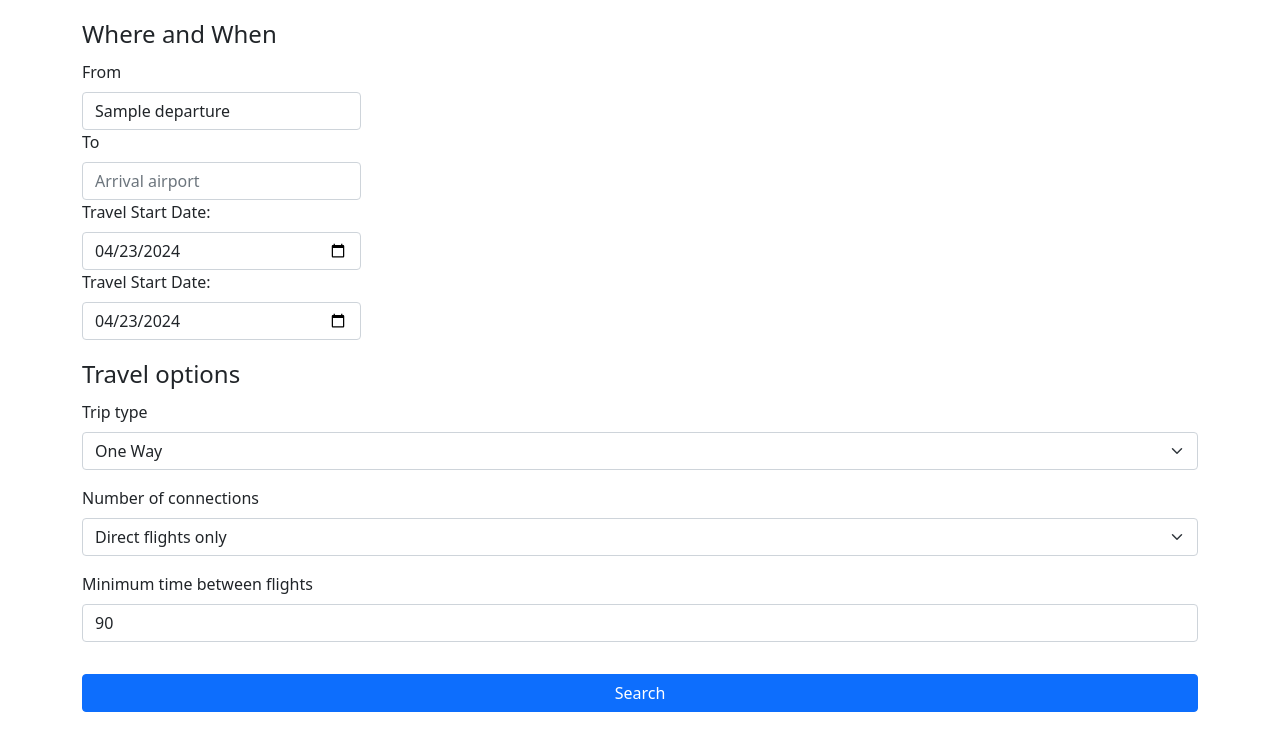
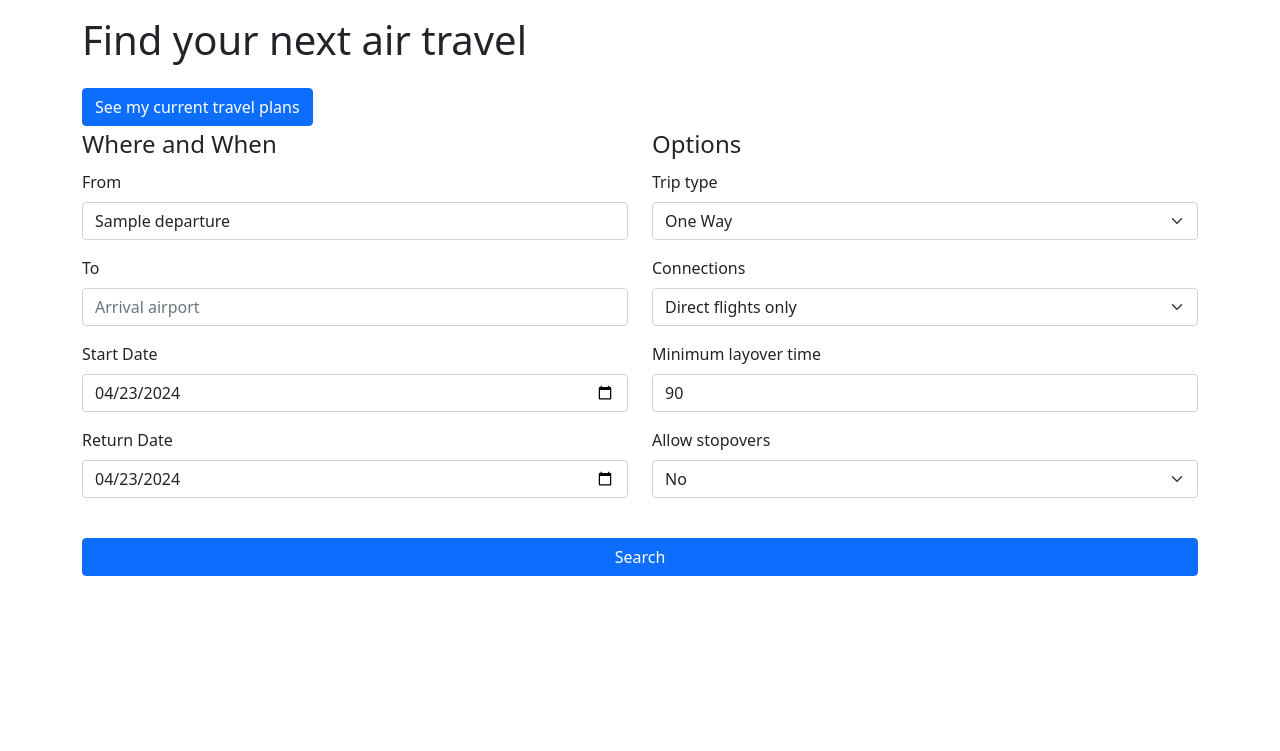
Before and after one commit to paquettm/flight_planner, a PHP site: template app/views/Flight/index.php in a window 1280 px wide. Shown: the top 751 px of the page. Run offline with PHP 8.4, Linux system fonts and the light colour scheme; the template is opened without the code that fills it: most values are stand-ins (such as "Sample title", 1, 10 or a date in 2020).

Commit message:
Improving application flow

```diff
--- a/app/core/App.php
+++ b/app/core/App.php
@@ -2,7 +2,7 @@
 	namespace app\core;
 
 	class App{
-		private $controller = 'Main';
+		private $controller = 'Flight';
 		private $method = 'index';
 
 		public function __construct(){
--- a/app/views/Flight/index.php
+++ b/app/views/Flight/index.php
@@ -20,7 +20,7 @@
             z-index: 1000;
             background-color: white;
             border: 1px solid #ccc;
-            width: 100%; /* Match the input width */
+            max-width: 100%; /* Match the input width */
             max-height: 200px;
             overflow-y: auto;
             display: none; /* Initially hidden */
@@ -39,33 +39,41 @@
 </head>
 <body>
 <div class="container mt-3">
+    <h1 class="mb-4"><?=_('Find your next air travel')?></h1>
+    <a href='/Flight/TravelPlan' class="btn btn-primary"><?=_('See my current travel plans')?></a>
     <form method="get" action="/Flight/index">
-            <div class="row mb-3">
-                <fieldset class="col-12">
+        <div class="row">
+            <div class="col-md-6 mb-4">
+                <fieldset>
                     <legend class="form-label"><?=_('Where and When')?></legend>
-                    <div class="col-md-3 position-relative">
+                    <div class="mb-3">
                         <label for="departure" class="form-label"><?=_('From')?></label>
                         <input type="text" name="departure" id="departure" class="form-control" placeholder="Departure airport" value='<?=$departure?>'>
-                        <div id="departure-dropdown" class="dropdown-container"></div>
+                        <div id="departure-dropdown" class="dropdown-container mb-3"></div>
                     </div>
-                    <div class="col-md-3 position-relative">
+
+                    <div class="mb-3">
                         <label for="arrival" class="form-label"><?=_('To')?></label>
                         <input type="text" name="arrival" id="arrival" class="form-control" placeholder="Arrival airport">
-                        <div id="arrival-dropdown" class="dropdown-container"></div>
+                        <div id="arrival-dropdown" class="dropdown-container mb-3"></div>
                     </div>
-                    <div class="col-md-3">
-                        <label for="start_date" class="form-label"><?=_('Travel Start Date:')?></label>
+
+                    <div class="mb-3">
+                        <label for="start_date" class="form-label"><?=_('Start Date')?></label>
                         <input type="date" name="start_date" id="start_date" class="form-control" value="<?=date('Y-m-d')?>" min="<?=date('Y-m-d')?>" max="<?= date('Y-m-d', strtotime('+1 year'))?>">
                     </div>
-                    <div class="col-md-3">
-                        <label for="return_date" class="form-label"><?=_('Travel Start Date:')?></label>
+
+                    <div class="mb-3">
+                        <label for="return_date" class="form-label"><?=_('Return Date')?></label>
                         <input type="date" name="return_date" id="return_date" class="form-control" value="<?=date('Y-m-d')?>" min="<?=date('Y-m-d')?>" max="<?= date('Y-m-d', strtotime('+1 year'))?>">
                     </div>
                 </fieldset>
             </div>
-            <div class="row mb-3">
-                <fieldset class="col-12">
-                    <legend class="form-label"><?=_('Travel options')?></legend>
+
+            <div class="col-md-6 mb-4">
+                <fieldset>
+                    <legend class="form-label"><?=_('Options')?></legend>
+
                     <div class="mb-3">
                         <label for="trip_type" class="form-label"><?=_('Trip type')?></label>
                         <select name="trip_type" id="trip_type" class="form-select">
@@ -75,25 +83,37 @@
                             <option value="multi_city"><?=_('Multi-city')?></option>
                         </select>
                     </div>
+
                     <div class="mb-3">
-                        <label for="connections" class="form-label"><?=_('Number of connections')?></label>
+                        <label for="connections" class="form-label"><?=_('Connections')?></label>
                         <select name="connections" id="connections" class="form-select">
                             <option value="0"><?=_('Direct flights only')?></option>
                             <option value="1"><?=_('One connection or direct flights')?></option>
                             <option value="2"><?=_('Up to 2 connections')?></option>
                         </select>
                     </div>
+
                     <div class="mb-3">
-                        <label for="layover_tolerance" class="form-label"><?=_('Minimum time between flights')?></label>
-                        <input type='number' name='layover_tolerance' value='90' class='form-control' />
+                        <label for="layover_tolerance" class="form-label"><?=_('Minimum layover time')?></label>
+                        <input type="number" name="layover_tolerance" id="layover_tolerance"value="90" class="form-control" />
+                    </div>
+                    <div class="mb-3">
+                        <label for="stopover_tolerance" class="form-label"><?=_('Allow stopovers')?></label>
+                        <select name="stopover_tolerance" id="stopover_tolerance" class="form-select">
+                            <option value="0"><?=_('No')?></option>
+                            <option value="1"><?=_('Yes')?></option>
+                        </select>
                     </div>
                 </fieldset>
             </div>
+        </div>
+
         <div class="d-grid">
             <input type="submit" name="action" value="Search" class="btn btn-primary">
         </div>
     </form>
 </div>
+
     <script type='text/javascript'>
         // Define the function to search for an airport by term
         function searchAirport(term, inputFieldId) {
```
Also changed, not shown: app/controllers/Flight.php (+11 -6 lines), app/controllers/User.php (+14 -5 lines), app/daos/Flight.php (+5 -5 lines), app/daos/User.php (+13 -0 lines), app/views/Flight/flight_card.php (+18 -16 lines), app/views/Flight/searchResults.php (+14 -0 lines), app/views/Flight/travelPlan.php (+16 -0 lines), app/views/Flight/travel_card.php (+6 -5 lines). Lines whose indentation alone changed are shown as unchanged.
